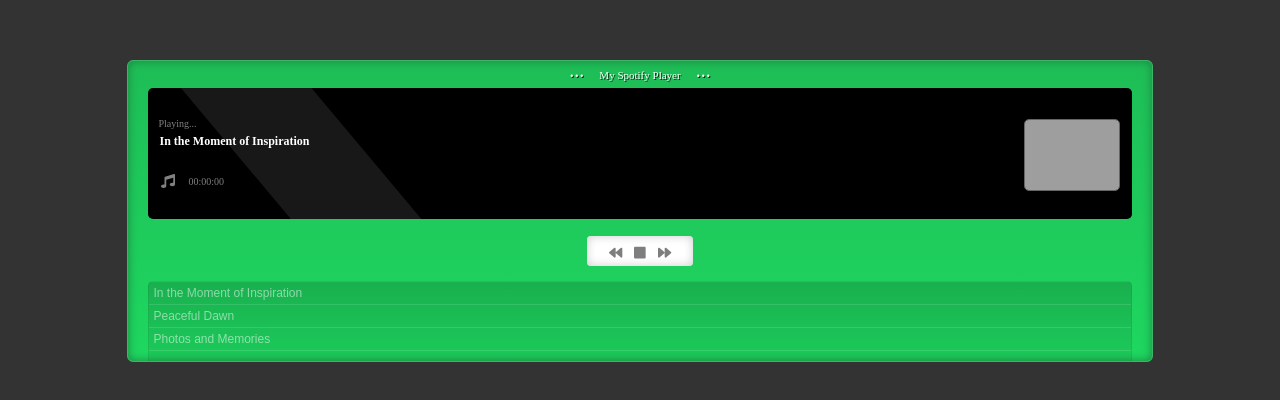
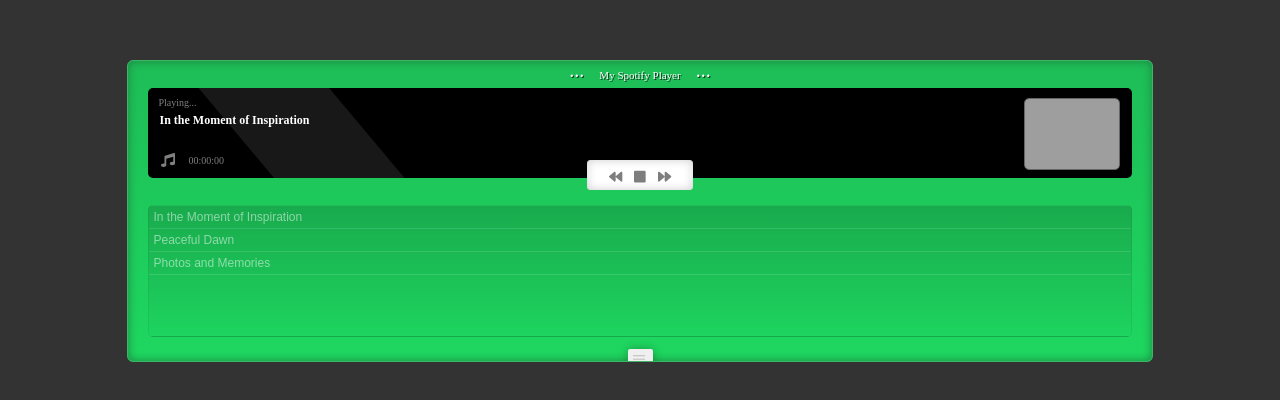
Before and after one commit to olavomello/spotify-my-player, a React (Create React App) app: page / in a window 1280 px wide. Shown: the part 132-532 px from the top of the page. Built offline with nearby package versions, Linux system fonts and the light colour scheme; grey boxes are pictures that could not be loaded; a web font is replaced by a local one.

Commit message:
Audio Imports removed. Add HTML5 audio support. Fixed some CSS issues

```diff
--- a/src/App.css
+++ b/src/App.css
@@ -83,14 +83,14 @@
   display: block;
   width:96%;
   margin:0 2%;
-  margin-bottom: 5%;
+  margin-bottom: 17px;
 }
 .Player .Playing{
   height: 70px;
   background: #000;
   border-radius: 5px;
   color:#fff;
-  padding:3% 0;
+  padding:10px 0;
   overflow:hidden;
 }
 .Player .Playing h1 {
@@ -160,13 +160,17 @@
   left: -130px;
   opacity: 0.5;
 }
+.Player:hover .Playing .Reflex{
+  opacity: 0.7;
+  left: -100px;
+}
+
 .Player .Cover {
   float: right;
   height: 100%;
   margin: 0px 12px;
   border-radius: 5px;
   border: 1px solid #f0f0f06b;
-  display: inline-block;
   overflow: hidden;
 }
 
@@ -212,7 +216,7 @@
   font-size:12px;
   background: linear-gradient(0deg, rgba(255,255,255,0) 0%, rgba(0,0,0,0.15449929971988796) 100%);
   border:1px solid #0000000f;
-  height:120px;
+  height:130px;
   overflow:auto;
 }
 .Player .Playlist ol li{
--- a/src/App.js
+++ b/src/App.js
@@ -1,5 +1,4 @@
 import React, { useState, useEffect } from "react";
-import { Media, Player, controls } from "react-media-player";
 import { library } from "@fortawesome/fontawesome-svg-core";
 import {
   faPlay,
@@ -15,7 +14,6 @@
 library.add(faPlay, faStop, faForward, faBackward, faMusic);
 
 function App() {
-  const { PlayPause, MuteUnmute } = controls;
   const [isPlaying, setIsPlaying] = useState(false);
   const [isLoading, setLoading] = useState(true);
   const [music, setMusic] = useState(0);
@@ -94,6 +92,7 @@
             <h1>{isPlaying ? music.name : isLoading ? "Loading..." : ""}</h1>
             <h6>{isPlaying ? "00:00:00" : ""}</h6>
             <div className="Reflex"></div>
+            {isPlaying ? <audio src={music.url} autoPlay /> : ""}
           </div>
           <div className="Nav">
             <button
```
